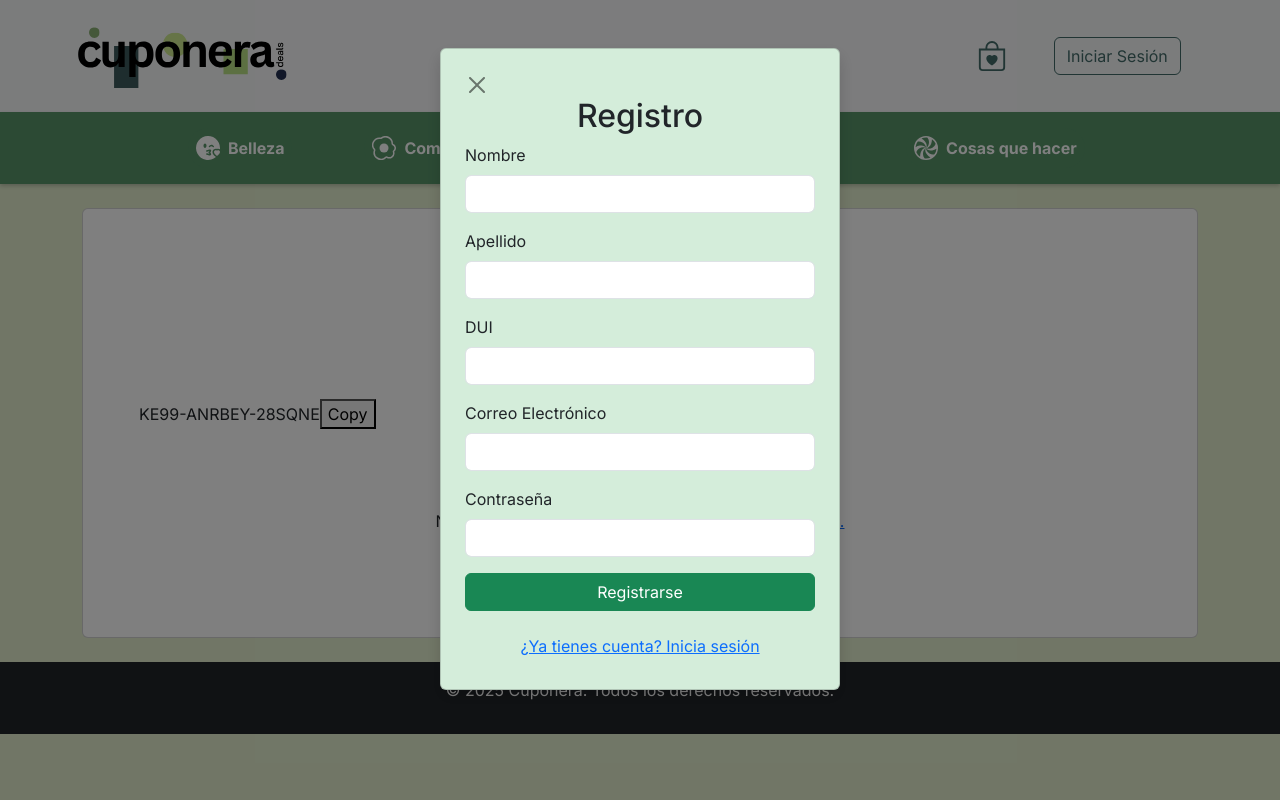
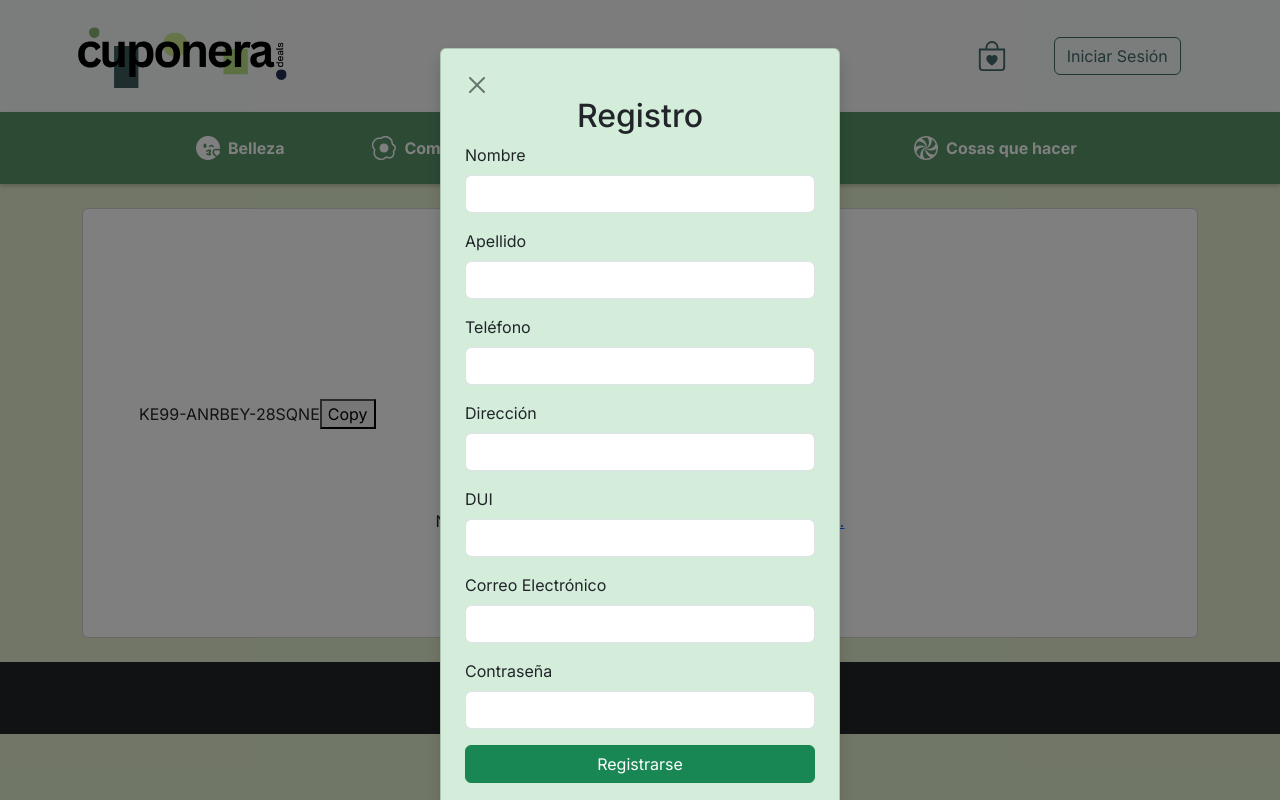
Before and after one commit to diegoemz/Proyecto-LaCuponera, a React (Vite) app: page /checkout in a window 1280 px wide. Both pictures are taken after a click on the button "Iniciar Sesión". Built offline with nearby package versions, Linux system fonts and the light colour scheme; no server answers; the database is empty.

Commit message:
Form Update with all the info

```diff
--- a/src/App.jsx
+++ b/src/App.jsx
@@ -6,7 +6,7 @@ import '@fortawesome/fontawesome-free/css/all.min.css';
 import { collection, getDocs } from "firebase/firestore";
 import { onAuthStateChanged, signOut } from "firebase/auth";
 import 'bootstrap/dist/js/bootstrap.bundle.min.js';
-import { Header } from "./components/header.jsx";
+import { Header } from "./components/Header.jsx";
 import { Carousel } from "./components/Carousel.jsx";
 import { Cupon } from "./components/cupon.jsx";
 import { Footer } from "./components/footer.jsx";
--- a/src/components/Cart.jsx
+++ b/src/components/Cart.jsx
@@ -9,7 +9,6 @@ const Cart = ({ cupones }) => {
 
   useEffect(() => {
     const cuponesGuardados = JSON.parse(localStorage.getItem('cupones') || '[]');
-    // Merge local storage cupones with current cupones data
     const mergedCupones = cuponesGuardados.map(localCupon => {
       const fullCupon = cupones.find(c => c.id === localCupon.id);
       return {
--- a/src/components/Checkout.jsx
+++ b/src/components/Checkout.jsx
@@ -7,7 +7,7 @@ const Checkout = ({  }) => {
   const handleCopy = () => {
     navigator.clipboard.writeText(couponCode);
     setIsCopied(true);
-    setTimeout(() => setIsCopied(false), 2000); // Reset copied status after 2 seconds
+    setTimeout(() => setIsCopied(false), 2000);
   }
 
 return (
--- a/src/components/Form.jsx
+++ b/src/components/Form.jsx
@@ -1,11 +1,13 @@
 import React, { useState } from "react";
-import { auth, db } from "../firebase"; // Importa Firestore
+import { auth, db } from "../firebase";
 import { createUserWithEmailAndPassword, signInWithEmailAndPassword } from "firebase/auth";
-import { doc, setDoc } from "firebase/firestore"; // Importa funciones de Firestore
+import { doc, setDoc } from "firebase/firestore";
 
 export const Form = ({ onAuthSuccess, onCloseForm }) => {
-    const [nombre, setNombre] = useState("");
-    const [apellido, setApellido] = useState("");
+    const [nombres, setNombre] = useState("");
+    const [apellidos, setApellido] = useState("");
+    const [telefono, setTelefono] = useState("");
+    const [direccion, setDireccion] = useState("");
     const [dui, setDui] = useState("");
     const [email, setEmail] = useState("");
     const [password, setPassword] = useState("");
@@ -19,19 +21,18 @@ export const Form = ({ onAuthSuccess, onCloseForm }) => {
         try {
             let userCredential;
             if (isRegister) {
-                // Registrar usuario en Firebase Authentication
                 userCredential = await createUserWithEmailAndPassword(auth, email, password);
 
-                // Guardar usuario en Firestore
                 await setDoc(doc(db, "usuarios", userCredential.user.uid), {
-                    nombre,
-                    apellido,
+                    nombres,
+                    apellidos,
+                    telefono,
+                    direccion,
                     dui,
                     email,
                     createdAt: new Date()
                 });
             } else {
-                // Iniciar sesión
                 userCredential = await signInWithEmailAndPassword(auth, email, password);
             }
 
@@ -53,11 +54,19 @@ export const Form = ({ onAuthSuccess, onCloseForm }) => {
                         <>
                             <div className="mb-3">
                                 <label className="form-label">Nombre</label>
-                                <input type="text" className="form-control" value={nombre} onChange={(e) => setNombre(e.target.value)} required />
+                                <input type="text" className="form-control" value={nombres} onChange={(e) => setNombre(e.target.value)} required />
                             </div>
                             <div className="mb-3">
                                 <label className="form-label">Apellido</label>
-                                <input type="text" className="form-control" value={apellido} onChange={(e) => setApellido(e.target.value)} required />
+                                <input type="text" className="form-control" value={apellidos} onChange={(e) => setApellido(e.target.value)} required />
+                            </div>
+                            <div className="mb-3">
+                                <label className="form-label">Teléfono</label>
+                                <input type="text" className="form-control" value={telefono} onChange={(e)=> setTelefono(e.target.value)} required />
+                            </div>
+                            <div className="mb-3">
+                                <label className="form-label">Dirección</label>
+                                <input type="text" className="form-control" value={direccion} onChange={(e) => setDireccion(e.target.value)} required />
                             </div>
                             <div className="mb-3">
                                 <label className="form-label">DUI</label>
--- a/src/components/Header.jsx
+++ b/src/components/Header.jsx
@@ -4,7 +4,7 @@ import { auth } from "../firebase";
 import { signOut } from "firebase/auth";
 import '../css/header.css';
 
-export function Header({ onCategorySelect, usuario, onSignInClick }) {
+export function Header({ usuario, onSignInClick }) {
     const handleSignOut = async () => {
         try {
             await signOut(auth);
@@ -16,10 +16,8 @@ export function Header({ onCategorySelect, usuario, onSignInClick }) {
 
     return (
         <header>
-            {/* Navbar principal */}
             <nav className="navbar navbar-expand-lg navbar-light bg-light shadow-sm py-3 px-6">
                 <div className="container-fluid">
-                    {/* Logo con enlace a la página de inicio */}
                     <Link className="navbar-brand" to="/">
                         <img src="/img/cuponeralogo.svg" alt="Logo de Cuponera" />
                     </Link>
@@ -32,7 +30,6 @@ export function Header({ onCategorySelect, usuario, onSignInClick }) {
                             </svg>
                         </Link>
 
-                        {/* Botón de sesión */}
                         {usuario ? (
                             <button className="btn btn-outline-danger mx-3" onClick={handleSignOut}>Cerrar Sesión</button>
                         ) : (
@@ -42,7 +39,6 @@ export function Header({ onCategorySelect, usuario, onSignInClick }) {
                 </div>
             </nav>
 
-            {/* Navbar de categorías */}
             <nav className="navbar navbar-expand-lg py-3" style={{ backgroundColor: 'rgb(88, 149, 105)', boxShadow: '0 2px 4px rgba(0,0,0,0.2)' }}>
                 <div className="container-fluid justify-content-center">
                     <div className="navbar-nav flex-row" style={{ gap: '3.5rem' }}>
```
